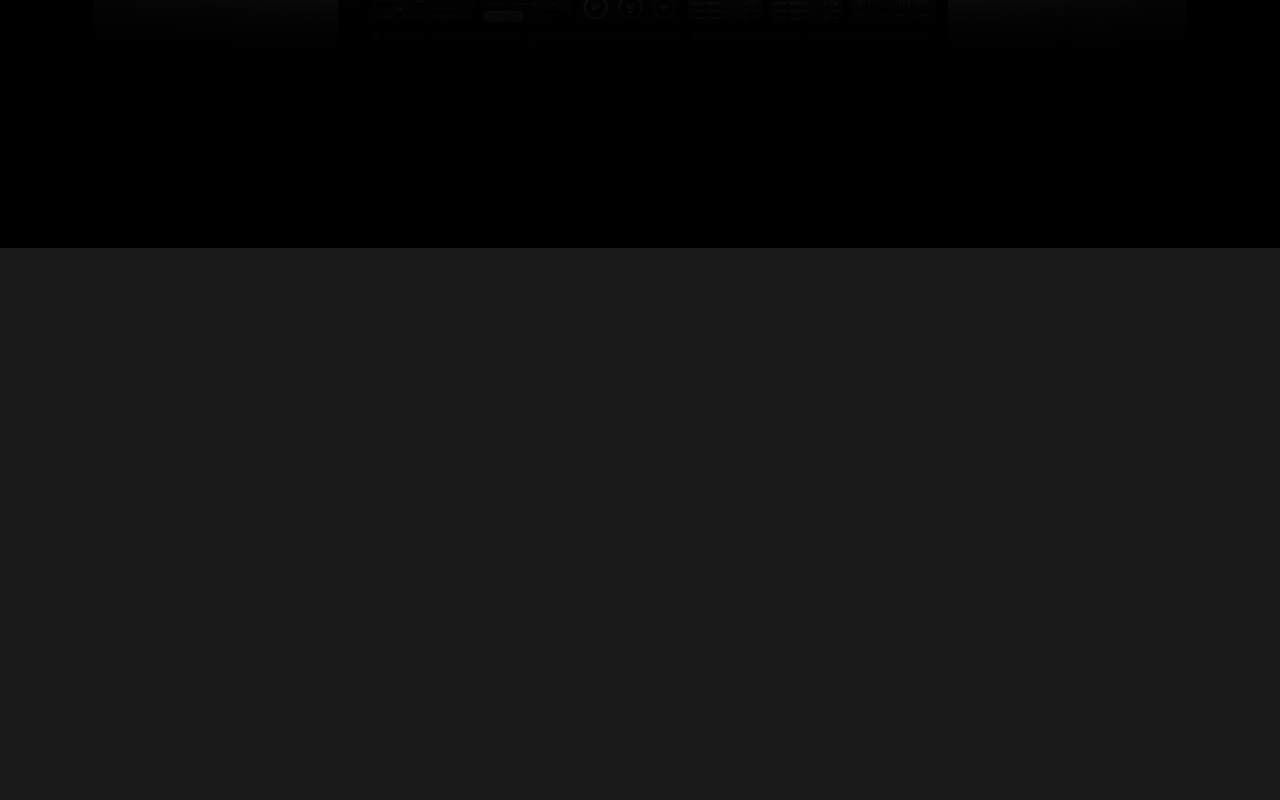
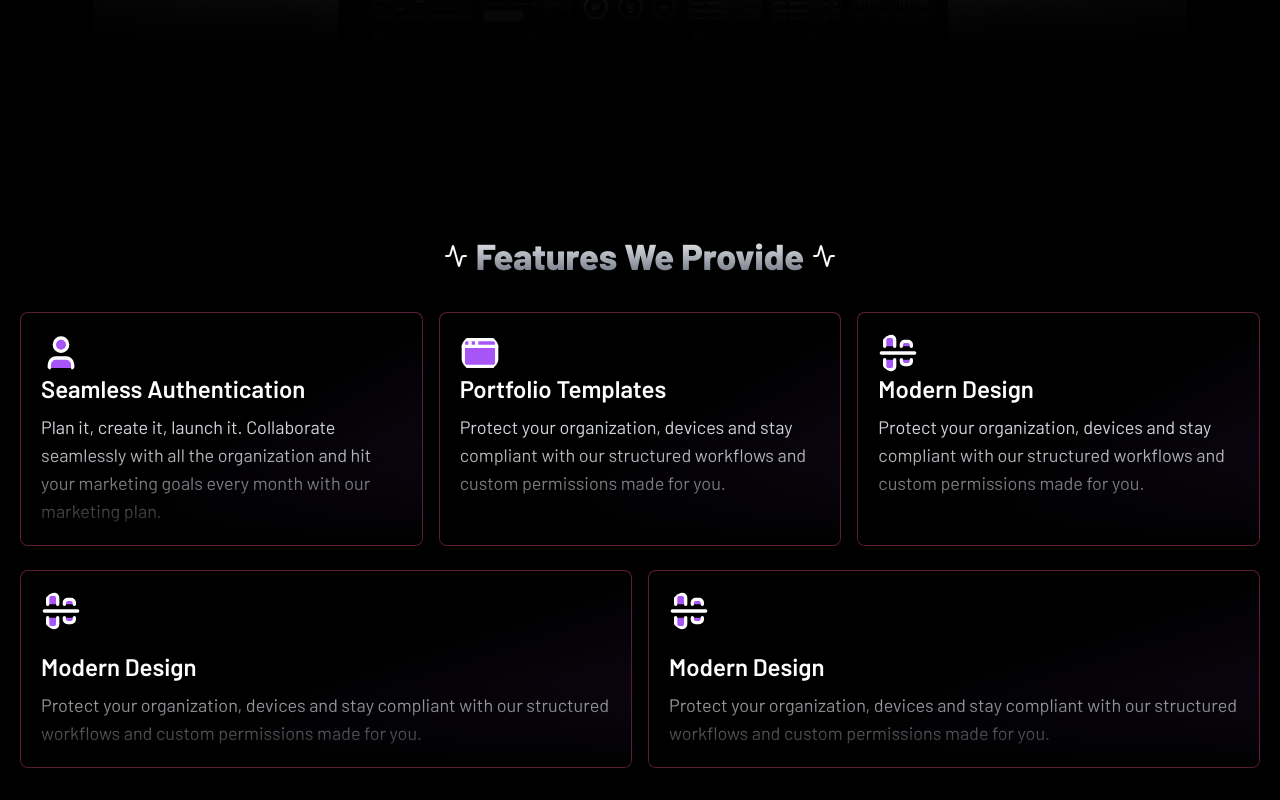
Before and after one commit to ArunavaCoderEm/PortFlick-god, a React (Vite) app: page / in a window 1280 px wide. Shown: the part 966-1766 px from the top of the page. Before the commit the page ends 1214 px from the top, so only its background shows below. Built offline with nearby package versions, Linux system fonts and the light colour scheme; no server answers; a web font is replaced by a local one.

Commit message:
Features section done bento like

```diff
--- a/src/CSS/index.css
+++ b/src/CSS/index.css
@@ -37,7 +37,7 @@
   position: relative;
   z-index: 10;
   width: 100%;
-  border-radius: 1rem;
+  border-radius: 1rem;;
 }
 
 .shadow-overlay {
--- a/src/Pages/Home.jsx
+++ b/src/Pages/Home.jsx
@@ -149,7 +149,7 @@ const Home = () => {
             </div>
           </motion.div>
         </div>
-        {/* <Features /> */}
+        <Features />
       </div>
     </>
   );
--- a/src/Sections/features-section.jsx
+++ b/src/Sections/features-section.jsx
@@ -13,31 +13,41 @@ const Features = () => {
       title: "Seamless Authentication",
       description:
         "Plan it, create it, launch it. Collaborate seamlessly with all the organization and hit your marketing goals every month with our marketing plan.",
-      icon: <User className="w-10 h-10 fill-purple-500 rounded-full text-white" />,
+      icon: (
+        <User className="w-10 h-10 fill-purple-500 rounded-full text-white" />
+      ),
     },
     {
       title: "Portfolio Templates",
       description:
         "Protect your organization, devices and stay compliant with our structured workflows and custom permissions made for you.",
-      icon: <AppWindow className="w-10 h-10 fill-purple-500 rounded-full text-white" />,
+      icon: (
+        <AppWindow className="w-10 h-10 fill-purple-500 rounded-full text-white" />
+      ),
     },
     {
       title: "Modern Design",
       description:
         "Protect your organization, devices and stay compliant with our structured workflows and custom permissions made for you.",
-      icon: <AlignCenterHorizontalIcon className="w-10 h-10 fill-purple-500 rounded-full text-white" />,
+      icon: (
+        <AlignCenterHorizontalIcon className="w-10 h-10 fill-purple-500 rounded-full text-white" />
+      ),
     },
     {
       title: "Modern Design",
       description:
         "Protect your organization, devices and stay compliant with our structured workflows and custom permissions made for you.",
-      icon: <AlignCenterHorizontalIcon className="w-10 h-10 fill-purple-500 rounded-full text-white" />,
+      icon: (
+        <AlignCenterHorizontalIcon className="w-10 h-10 fill-purple-500 rounded-full text-white" />
+      ),
     },
     {
       title: "Modern Design",
       description:
         "Protect your organization, devices and stay compliant with our structured workflows and custom permissions made for you.",
-      icon: <AlignCenterHorizontalIcon className="w-10 h-10 fill-purple-500 rounded-full text-white" />,
+      icon: (
+        <AlignCenterHorizontalIcon className="w-10 h-10 fill-purple-500 rounded-full text-white" />
+      ),
     },
   ];
 
@@ -57,18 +67,19 @@ const Features = () => {
       <div className="text-white gap-4 grid md:grid-cols-1 grid-cols-1 lg:grid-cols-3 p-3">
         {mapfeature.slice(0, 3).map((item, index) => {
           return (
-            <div key={index} className="rounded-lg px-4 py-3 bg-gradient-to-b from-pink-700 shadow shadow-purple-900 to-pink-900">
-              <span className="mb-1 rounded-full">
-                {item.icon}
-              </span>
-              <div>
-                <h1 className="text-white mt-5 font-semibold text-xl md:text-2xl">
-                  {item.title}
-                </h1>
-                <p className="text-white font-normal text-md md:text-lg mt-2">
-                  {item.description}
-                </p>
-              </div>
+            <div
+              key={index}
+              className="relative rounded-lg border-[1px] border-pink-500/40 bg-black/90 p-5 overflow-hidden"
+            >
+              <div className="absolute inset-0 bg-gradient-to-tl from-purple-500/20 via-transparent to-transparent opacity-50 pointer-events-none"></div>
+
+              <span className="mb-3 text-purple-500 text-2xl">{item.icon}</span>
+              <h1 className="text-white font-semibold text-xl md:text-2xl">
+                {item.title}
+              </h1>
+              <p className="text-gray-300 font-normal text-md md:text-lg mt-2">
+                {item.description}
+              </p>
             </div>
           );
         })}
@@ -77,13 +88,18 @@ const Features = () => {
       <div className="text-white gap-4 flex md:flex-row flex-col justify-center p-3">
         {mapfeature.slice(3, 5).map((item, index) => {
           return (
-            <div key={index} className="rounded-lg md:max-w-[50vw] w-full lg:max-w-[33.3vw] px-4 py-3 bg-gradient-to-b from-pink-700 shadow shadow-purple-900 to-pink-900">
-              <span className="mb-1 rounded-full">{item.icon}</span>
+            <div
+              key={index}
+              className="relative rounded-lg border-[0.2px] border-pink-500/40 bg-black/90 p-5 overflow-hidden"
+            >
+              <div className="absolute inset-0 bg-gradient-to-tl from-purple-500/20 via-transparent to-transparent opacity-50 pointer-events-none"></div>
+
+              <span className="mb-1 text-purple-500 text-2xl">{item.icon}</span>
               <div>
                 <h1 className="text-white mt-5 font-semibold text-xl md:text-2xl">
                   {item.title}
                 </h1>
-                <p className="text-white font-normal text-md md:text-lg mt-2">
+                <p className="text-gray-300 font-normal text-md md:text-lg mt-2">
                   {item.description}
                 </p>
               </div>
```
